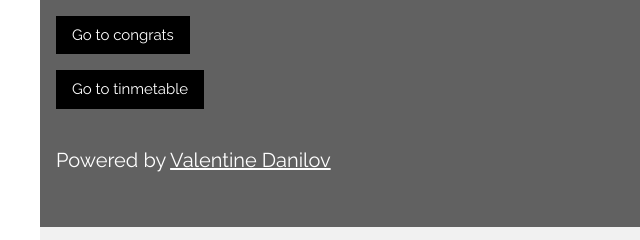
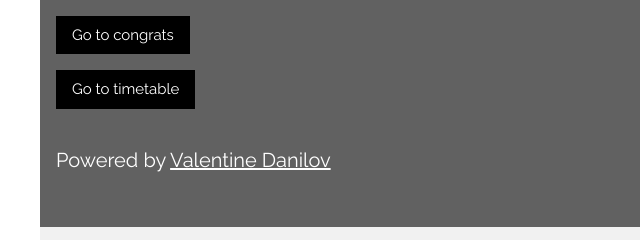
Before and after one commit to valentine-danilov/HTML, a plain HTML site: page lab9/task9.html in a window 1280 px wide. Shown: the part 1031-1271 px from the top of the page, 0-640 px from the left. Drawn offline with nearby package versions, Linux system fonts and the light colour scheme.

Commit message:
Changed name of button Timetable

```diff
--- a/lab9/task9.html
+++ b/lab9/task9.html
@@ -54,7 +54,7 @@ ul, p{font-size:20px}
     		<button class="w3-button w3-black w3-padding w3-margin-bottom" type="submit">Go to congrats</button>
 	</form>
 	<form method="get" action="timetable">
-    		<button class="w3-button w3-black w3-padding w3-margin-bottom" type="submit">Go to tinmetable</button>
+    		<button class="w3-button w3-black w3-padding w3-margin-bottom" type="submit">Go to timetable</button>
 	</form>
   	<p>Powered by <a href="https://vk.com/valik_danilov" target="_blank">Valentine Danilov</a></p>
 
```
